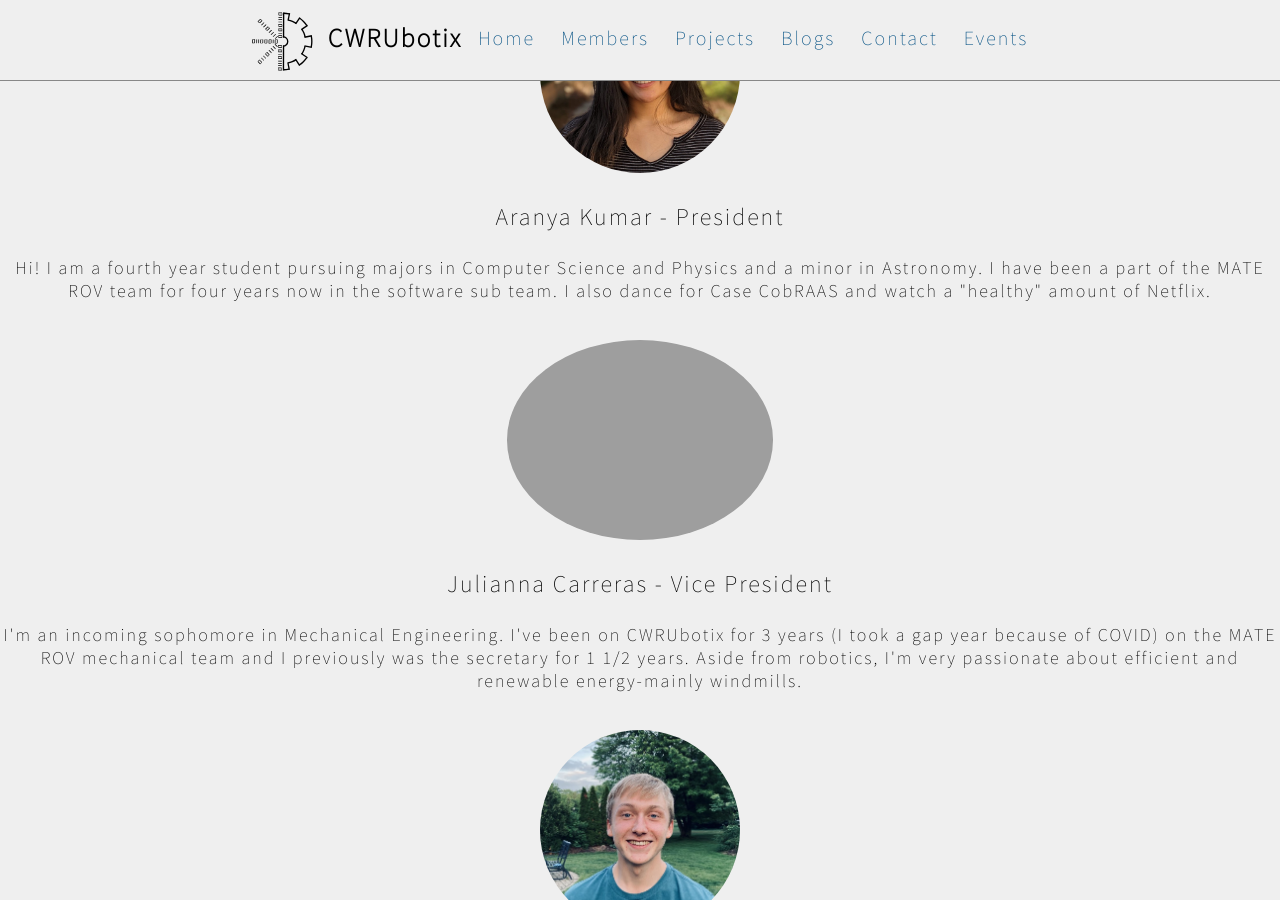
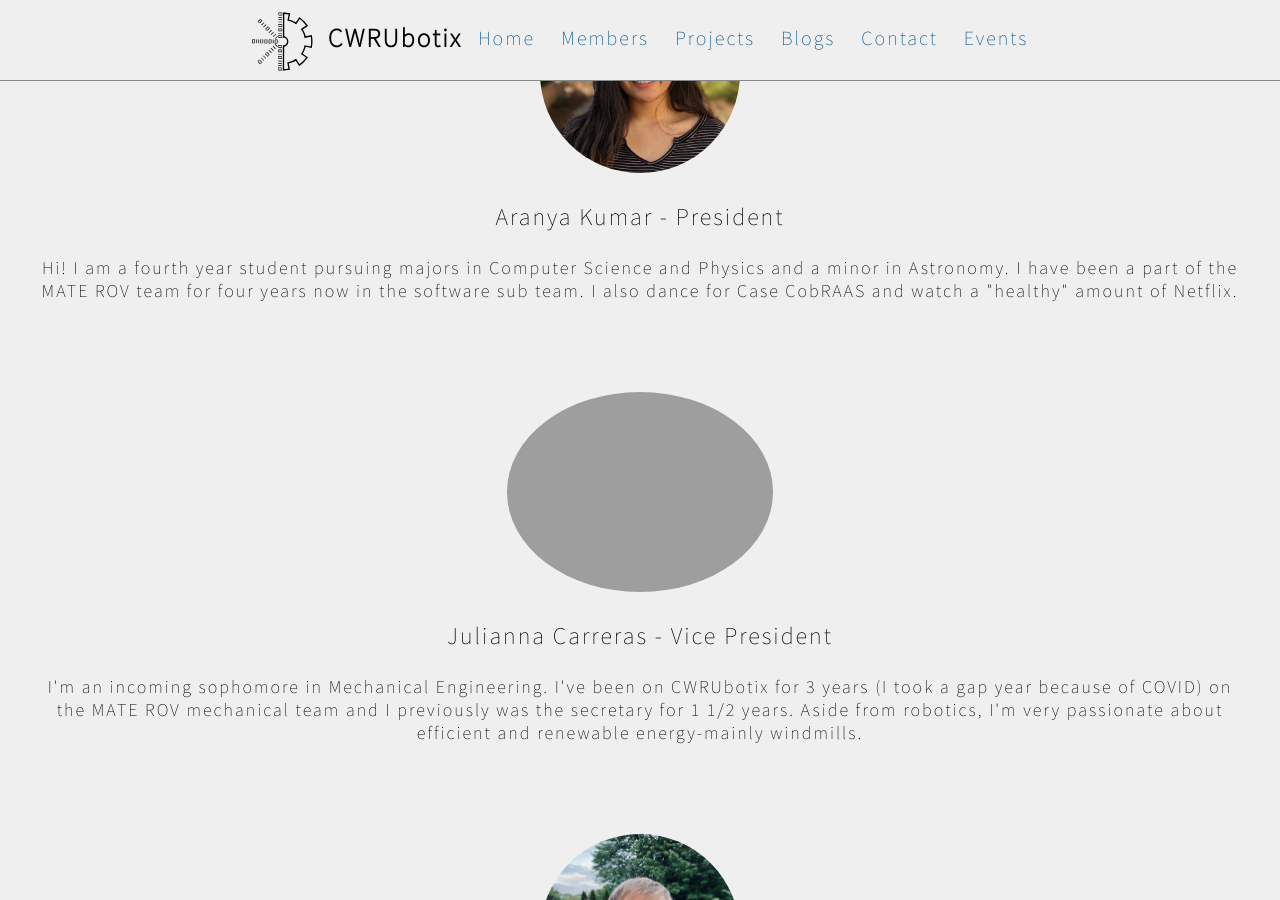
Before and after one commit to CWRUbotix/cwruRobotics.github.io, a Jekyll site: the page built from members.html, in a window 1280 px wide and 900 px high, scrolled down 351 px. Built offline with Jekyll 4.4.1, drawn with Linux system fonts in a browser that asks for light colours.

Commit message:
Fixed bio margins

```diff
--- a/members.html
+++ b/members.html
@@ -14,7 +14,7 @@ stylesheets : [members]
         <div class="member">
             <img src="{{member.imgurl}}"/>
             <p class="member-name">{{member.name}} - {{member.position}}</p>
-            <p class="bio">{{member.bio}}</p>
+            <p class="bio" style="max-width:1200px;margin:0 auto 70px auto;">{{member.bio}}</p>
         </div>
         <br />
         {% endif %}
```
